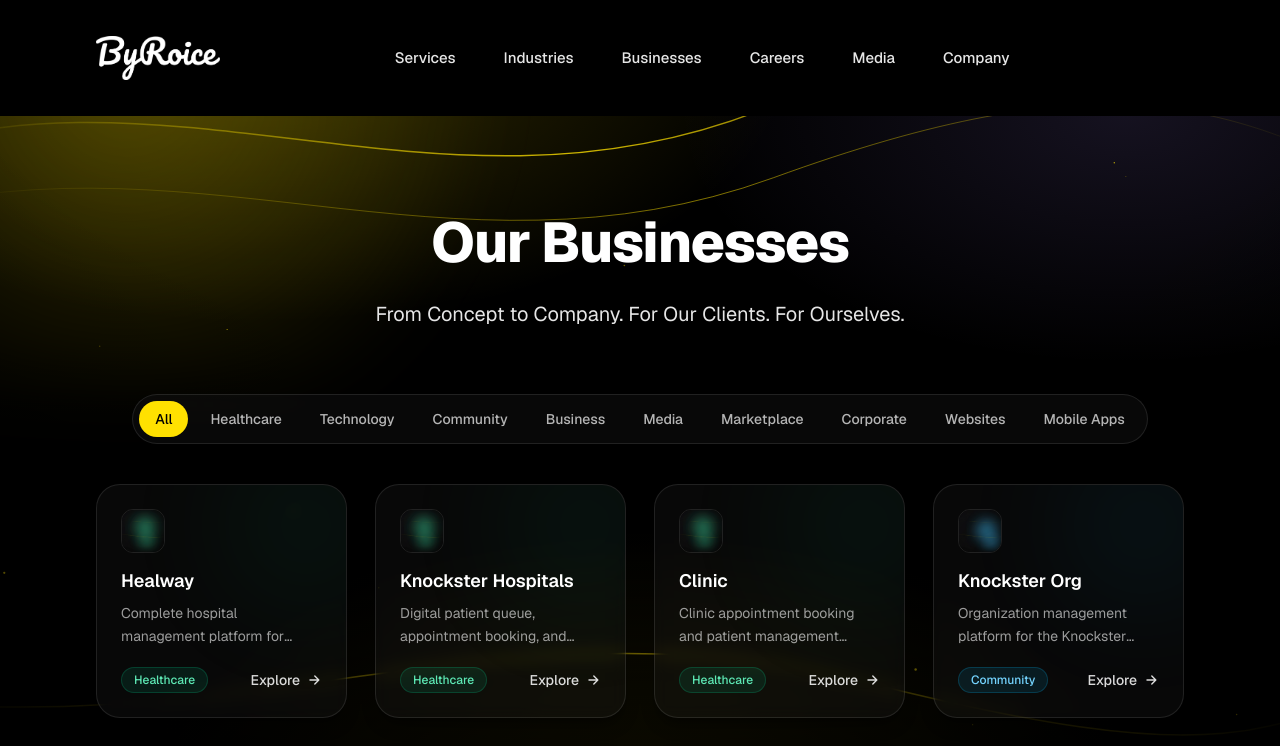
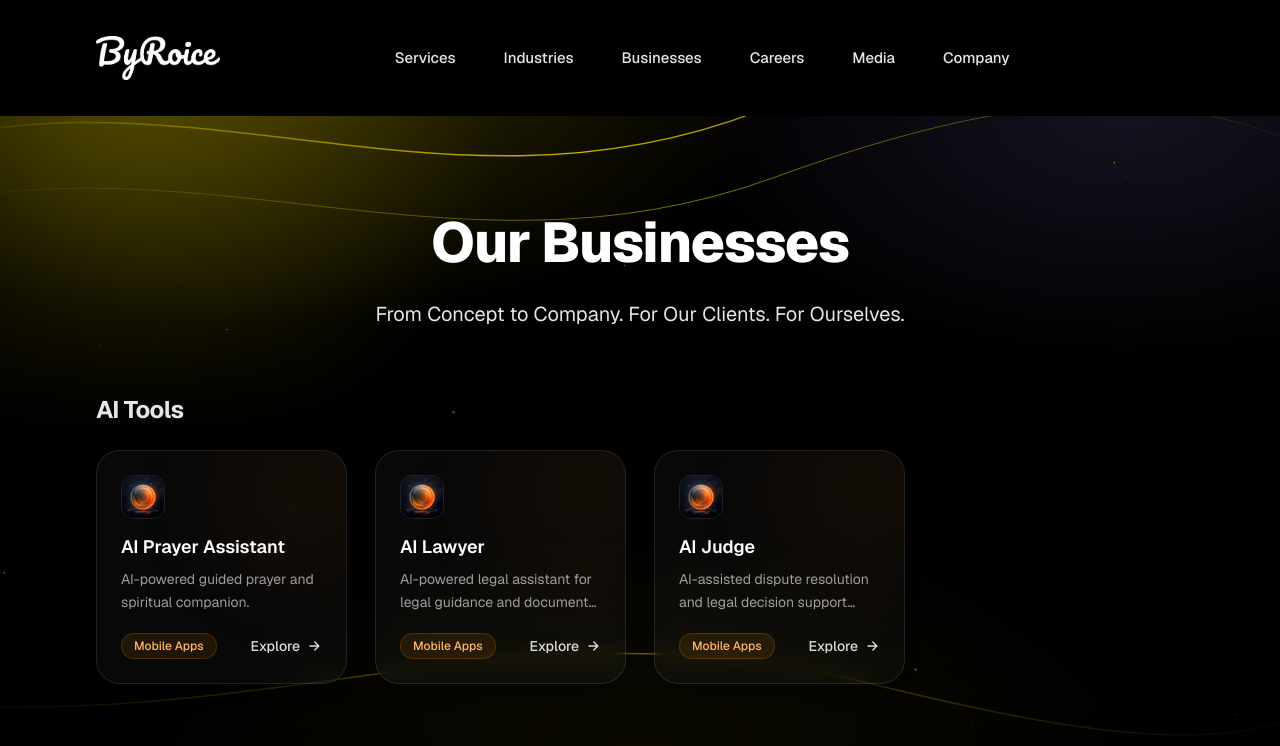
Before and after one commit to doutyacodes/byroice-web, a Next.js app: page /business in a window 1280 px wide. Shown: the top 746 px of the page. Built offline with nearby package versions, Linux system fonts and the light colour scheme.

Commit message:
Group products by name, rename Healway and Clinic, and hide categories

```diff
--- a/components/business/BusinessGrid.tsx
+++ b/components/business/BusinessGrid.tsx
@@ -1,39 +1,61 @@
 "use client";
 
-import { useMemo, useState } from "react";
+import { useMemo } from "react";
 import { AnimatePresence } from "framer-motion";
-import { BUSINESSES, type BusinessCategory } from "@/lib/businesses";
-import BusinessFilters from "./BusinessFilters";
+import { BUSINESSES, type Business } from "@/lib/businesses";
 import BusinessCard from "./BusinessCard";
 
+function getGroupName(name: string): string {
+  if (name.includes("Hospital Token")) return "Hospital Token";
+  if (name.includes("Hommunity") || name.includes("Tenman")) return "Hommunity";
+  if (name.includes("KiranRoice")) return "KiranRoice";
+  if (name.includes("Roice")) return "Roice";
+  if (name.includes("Wowfy")) return "Wowfy";
+  if (name.includes("Doutya")) return "Doutya";
+  if (name.includes("Axara")) return "Axara";
+  if (name.includes("Knockster")) return "Knockster";
+  if (name.includes("Mapogram")) return "Mapogram";
+  if (name.includes("Homedel")) return "Homedel";
+  if (name.includes("PersAnalytics")) return "PersAnalytics";
+  if (name.includes("AI Prayer") || name.includes("AI Lawyer") || name.includes("AI Judge")) return "AI Tools";
+
+  return name.split(" ")[0];
+}
+
 export default function BusinessGrid() {
-  const [active, setActive] = useState<"All" | BusinessCategory>("All");
+  const groupedBusinesses = useMemo(() => {
+    const groups: Record<string, Business[]> = {};
+    for (const business of BUSINESSES) {
+      const group = getGroupName(business.name);
+      if (!groups[group]) {
+        groups[group] = [];
+      }
+      groups[group].push(business);
+    }
 
-  const filtered = useMemo(
-    () =>
-      active === "All"
-        ? BUSINESSES
-        : BUSINESSES.filter((business) => business.category === active),
-    [active],
-  );
+    return Object.entries(groups).sort((a, b) => a[0].localeCompare(b[0]));
+  }, []);
 
   return (
-    <div>
-      <div className="flex justify-center">
-        <BusinessFilters active={active} onChange={setActive} />
-      </div>
+    <div className="space-y-16">
+      {groupedBusinesses.map(([groupName, businesses]) => (
+        <div key={groupName}>
+          <h2 className="mb-6 text-2xl font-bold tracking-tight text-white/90">
+            {groupName}
+          </h2>
+          <div className="grid grid-cols-1 gap-6 sm:grid-cols-2 lg:grid-cols-4 lg:gap-7">
+            <AnimatePresence mode="popLayout">
+              {businesses.map((business) => (
+                <BusinessCard key={business.id} business={business} />
+              ))}
+            </AnimatePresence>
+          </div>
+        </div>
+      ))}
 
-      <div className="mt-10 grid grid-cols-1 gap-6 sm:grid-cols-2 lg:grid-cols-4 lg:gap-7">
-        <AnimatePresence mode="popLayout">
-          {filtered.map((business) => (
-            <BusinessCard key={business.id} business={business} />
-          ))}
-        </AnimatePresence>
-      </div>
-
-      {filtered.length === 0 && (
+      {BUSINESSES.length === 0 && (
         <p className="mt-16 text-center text-white/60">
-          No businesses found in this category yet.
+          No businesses found.
         </p>
       )}
     </div>
--- a/lib/businesses.ts
+++ b/lib/businesses.ts
@@ -39,7 +39,7 @@
   // ==================================================
   {
     id: "healway",
-    name: "Healway",
+    name: "Hospital Token",
     category: "Healthcare",
     description:
       "Complete hospital management platform for healthcare providers.",
@@ -53,7 +53,7 @@
   },
   {
     id: "clinic",
-    name: "Clinic",
+    name: "Hospital Token Admin",
     category: "Healthcare",
     description:
       "Clinic appointment booking and patient management solution.",
```
